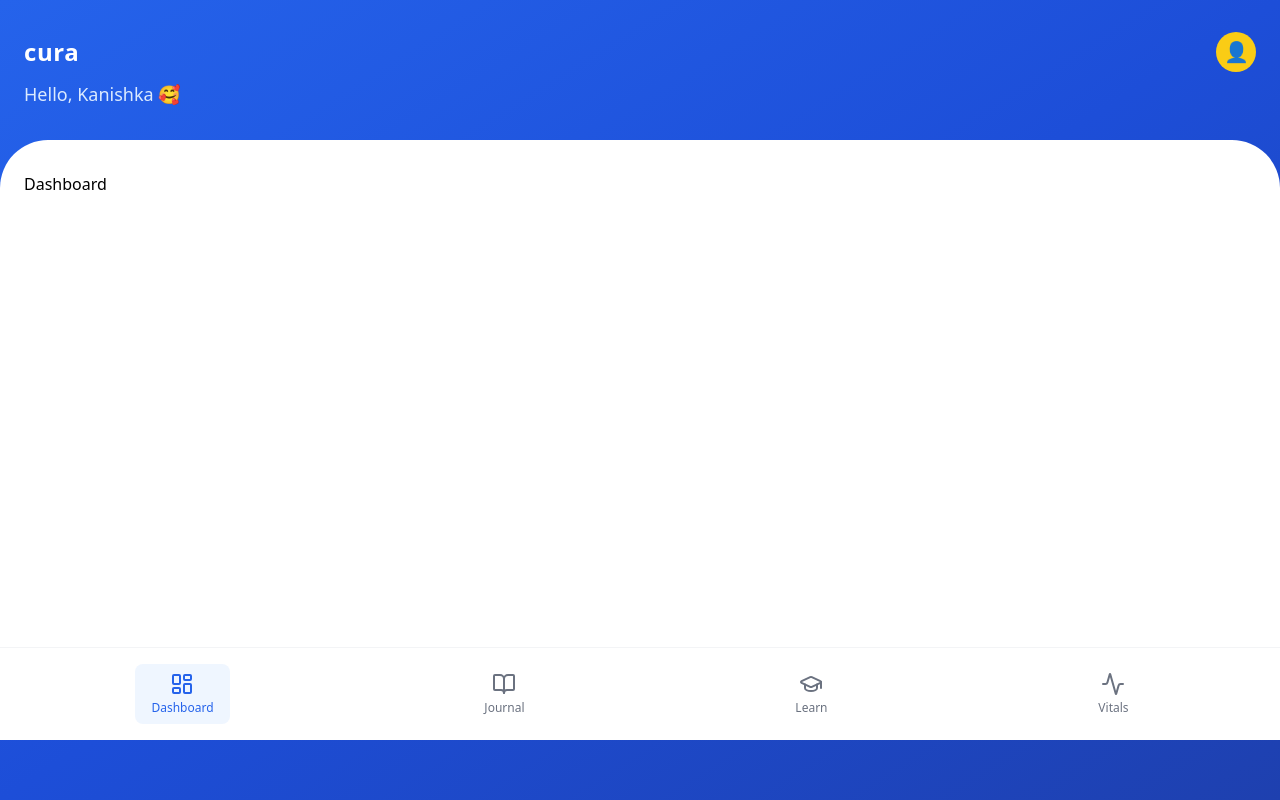
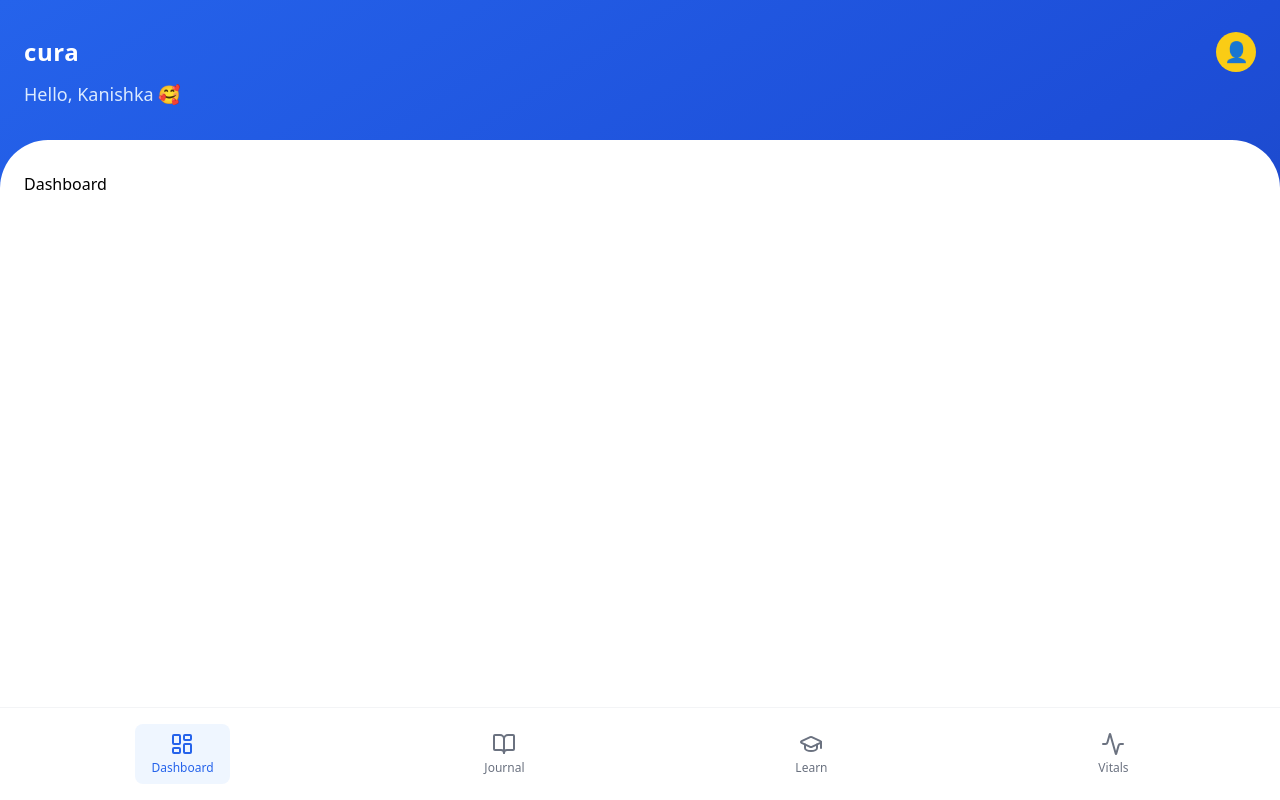
Before and after one commit to coderror420/israeli-indian-hack, a React (Vite) app: page /dashboard in a window 1280 px wide. Built offline with nearby package versions, Linux system fonts and the light colour scheme.

Commit message:
bottom fix

```diff
--- a/package.json
+++ b/package.json
@@ -11,6 +11,7 @@
     "lucide-react": "^0.539.0",
     "react": "^18.2.0",
     "react-dom": "^18.2.0",
+    "react-icons": "^5.5.0",
     "react-router-dom": "^7.8.0"
   },
   "devDependencies": {
@@ -18,6 +19,6 @@
     "autoprefixer": "^10.4.14",
     "postcss": "^8.4.24",
     "tailwindcss": "^3.4.1",
-    "vite": "^5.2.0"
+    "vite": "^7.1.1"
   }
 }
--- a/src/components/Layout.jsx
+++ b/src/components/Layout.jsx
@@ -1,22 +1,27 @@
-import React from 'react';
-import { Outlet, useLocation, useNavigate } from 'react-router-dom';
+import React from "react";
+import { Outlet, useLocation, useNavigate } from "react-router-dom";
 import {
   LayoutDashboard,
   BookOpen,
   GraduationCap,
-  Activity
-} from 'lucide-react';
+  Activity,
+} from "lucide-react";
 
 const Layout = () => {
   const location = useLocation();
   const navigate = useNavigate();
-  const currentTab = location.pathname.slice(1) || 'dashboard';
+  const currentTab = location.pathname.slice(1) || "dashboard";
 
   const navItems = [
-    { id: 'dashboard', label: 'Dashboard', icon: LayoutDashboard, path: '/dashboard' },
-    { id: 'journal', label: 'Journal', icon: BookOpen, path: '/journal' },
-    { id: 'learn', label: 'Learn', icon: GraduationCap, path: '/learn' },
-    { id: 'vitals', label: 'Vitals', icon: Activity, path: '/vitals' }
+    {
+      id: "dashboard",
+      label: "Dashboard",
+      icon: LayoutDashboard,
+      path: "/dashboard",
+    },
+    { id: "journal", label: "Journal", icon: BookOpen, path: "/journal" },
+    { id: "learn", label: "Learn", icon: GraduationCap, path: "/learn" },
+    { id: "vitals", label: "Vitals", icon: Activity, path: "/vitals" },
   ];
 
   const handleNavigation = (path) => {
@@ -42,7 +47,7 @@ const Layout = () => {
         <div
           className="bg-white rounded-t-[3rem] min-h-[calc(100vh-200px)] relative overflow-hidden"
           style={{
-            minHeight: 'calc(100vh - 200px)'
+            minHeight: "calc(100vh - 200px)",
           }}
         >
           {/* Content - This is where child components will render */}
@@ -51,7 +56,8 @@ const Layout = () => {
           </div>
 
           {/* Bottom Navigation */}
-          <div className="absolute bottom-0 left-0 right-0 bg-white border-t border-gray-100">
+          {/* Bottom Navigation */}
+          <div className="fixed bottom-0 left-0 right-0 bg-white border-t border-gray-100 z-50">
             <div className="flex justify-around items-center py-4 px-4">
               {navItems.map((item) => {
                 const Icon = item.icon;
@@ -63,17 +69,15 @@ const Layout = () => {
                     onClick={() => handleNavigation(item.path)}
                     className={`flex flex-col items-center space-y-1 py-2 px-4 rounded-lg transition-all duration-200 ${
                       isActive
-                        ? 'text-blue-600 bg-blue-50'
-                        : 'text-gray-500 hover:text-gray-700'
+                        ? "text-blue-600 bg-blue-50"
+                        : "text-gray-500 hover:text-gray-700"
                     }`}
                   >
                     <Icon
                       size={24}
-                      className={isActive ? 'text-blue-600' : 'text-gray-500'}
+                      className={isActive ? "text-blue-600" : "text-gray-500"}
                     />
-                    <span className="text-xs font-medium">
-                      {item.label}
-                    </span>
+                    <span className="text-xs font-medium">{item.label}</span>
                   </button>
                 );
               })}
```
Also changed, not shown: 1 other file (tests, documents, lock files or other folders).
